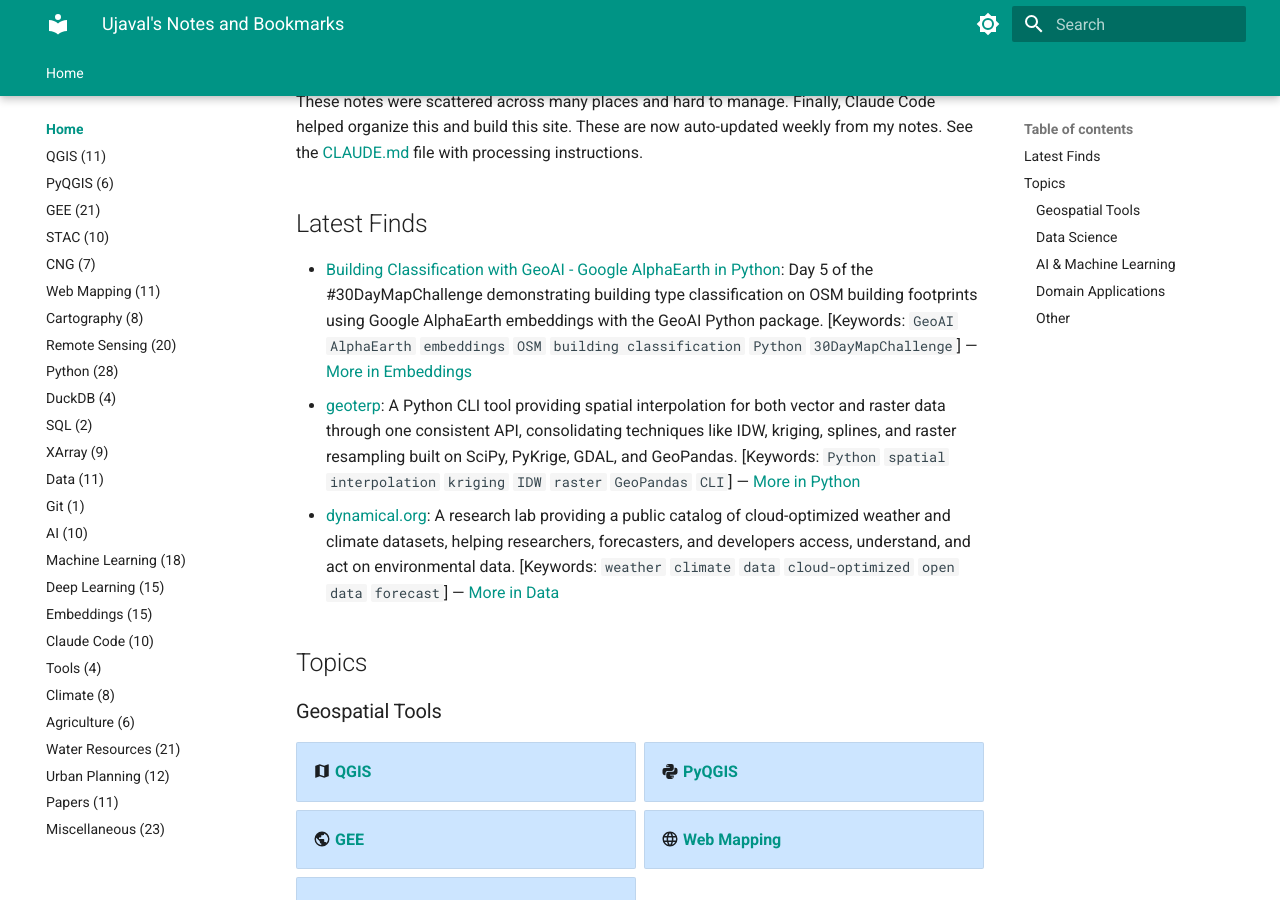
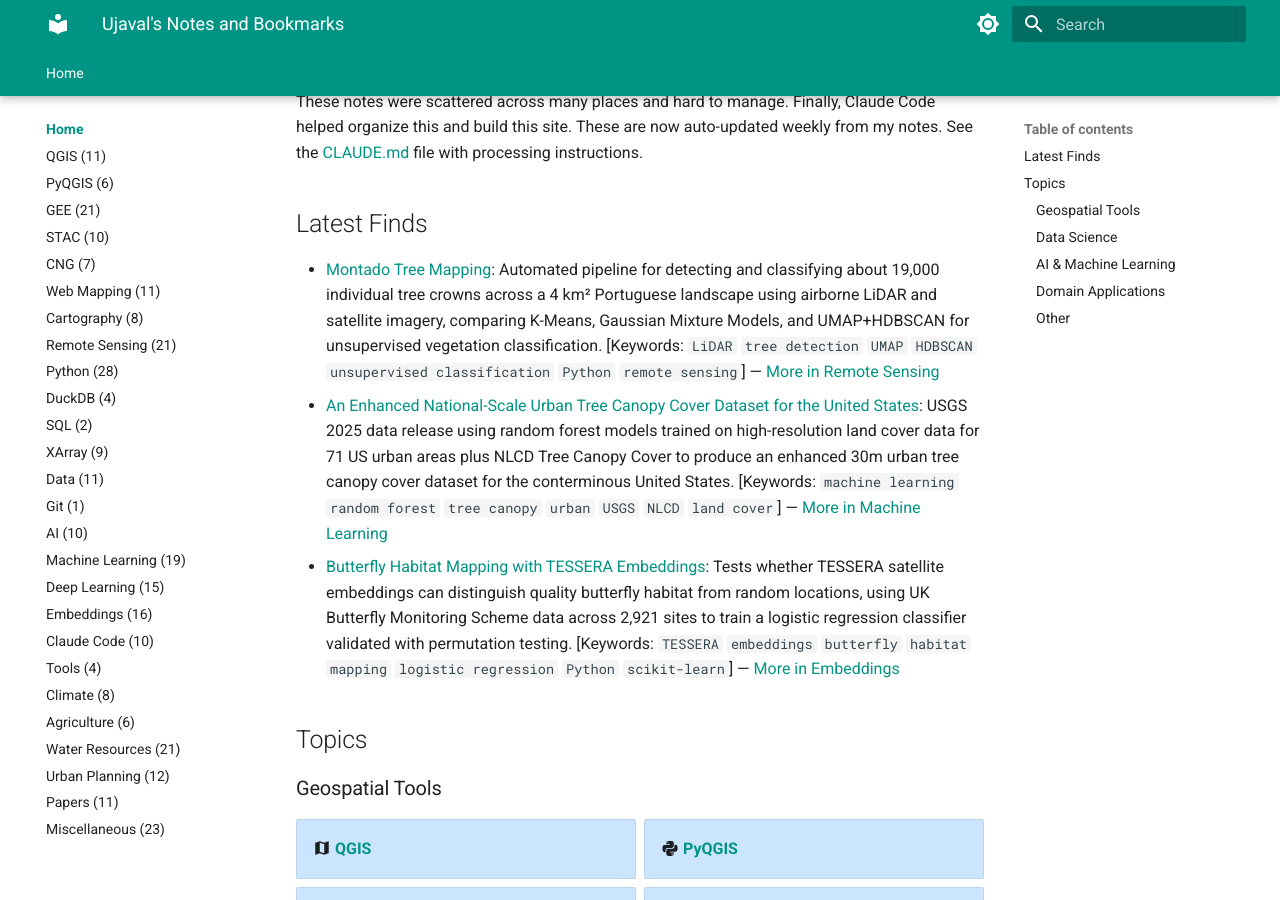
Before and after one commit to spatialthoughts/notes, an MkDocs documentation site: the page built from content/index.md, in a window 1280 px wide and 900 px high, scrolled down 206 px. Built offline with MkDocs 1.6.1 and Material for MkDocs 9.7.7, drawn with Linux system fonts in a browser that asks for light colours.

Commit message:
Process 2026-08-01 to 2026-08-10 daily notes: add TESSERA butterfly habitat mapping to Embeddings, urban tree canopy cover dataset to Machine_Learning, Montado Tree Mapping to Remote_Sensing; update Latest Finds
Co-Authored-By: Claude Sonnet 5 <noreply@anthropic.com>

```diff
--- a/content/index.md
+++ b/content/index.md
@@ -6,9 +6,9 @@ These notes were scattered across many places and hard to manage. Finally, Claud
 
 ## Latest Finds
 
-- [Building Classification with GeoAI - Google AlphaEarth in Python](https://www.youtube.com/watch?v=Vqoq1N0jLok): Day 5 of the #30DayMapChallenge demonstrating building type classification on OSM building footprints using Google AlphaEarth embeddings with the GeoAI Python package. [Keywords: `GeoAI` `AlphaEarth` `embeddings` `OSM` `building classification` `Python` `30DayMapChallenge`] — [More in Embeddings](Embeddings.md)
-- [geoterp](https://github.com/pratik-gis/geoterp): A Python CLI tool providing spatial interpolation for both vector and raster data through one consistent API, consolidating techniques like IDW, kriging, splines, and raster resampling built on SciPy, PyKrige, GDAL, and GeoPandas. [Keywords: `Python` `spatial interpolation` `kriging` `IDW` `raster` `GeoPandas` `CLI`] — [More in Python](Python.md)
-- [dynamical.org](https://dynamical.org/): A research lab providing a public catalog of cloud-optimized weather and climate datasets, helping researchers, forecasters, and developers access, understand, and act on environmental data. [Keywords: `weather` `climate` `data` `cloud-optimized` `open data` `forecast`] — [More in Data](Data.md)
+- [Montado Tree Mapping](https://github.com/veronikastengel/montado-tree-mapping): Automated pipeline for detecting and classifying about 19,000 individual tree crowns across a 4 km² Portuguese landscape using airborne LiDAR and satellite imagery, comparing K-Means, Gaussian Mixture Models, and UMAP+HDBSCAN for unsupervised vegetation classification. [Keywords: `LiDAR` `tree detection` `UMAP` `HDBSCAN` `unsupervised classification` `Python` `remote sensing`] — [More in Remote Sensing](Remote_Sensing.md)
+- [An Enhanced National-Scale Urban Tree Canopy Cover Dataset for the United States](https://www.sciencebase.gov/catalog/item/662aeb7dd34ea70bd5f0c1dd): USGS 2025 data release using random forest models trained on high-resolution land cover data for 71 US urban areas plus NLCD Tree Canopy Cover to produce an enhanced 30m urban tree canopy cover dataset for the conterminous United States. [Keywords: `machine learning` `random forest` `tree canopy` `urban` `USGS` `NLCD` `land cover`] — [More in Machine Learning](Machine_Learning.md)
+- [Butterfly Habitat Mapping with TESSERA Embeddings](https://github.com/s19835/tessera-embeddings-habitat): Tests whether TESSERA satellite embeddings can distinguish quality butterfly habitat from random locations, using UK Butterfly Monitoring Scheme data across 2,921 sites to train a logistic regression classifier validated with permutation testing. [Keywords: `TESSERA` `embeddings` `butterfly` `habitat mapping` `logistic regression` `Python` `scikit-learn`] — [More in Embeddings](Embeddings.md)
 
 ## Topics
 
```
Also changed, not shown: content/Embeddings.md (+2 -0 lines), content/Machine_Learning.md (+4 -0 lines), content/Remote_Sensing.md (+2 -0 lines).
